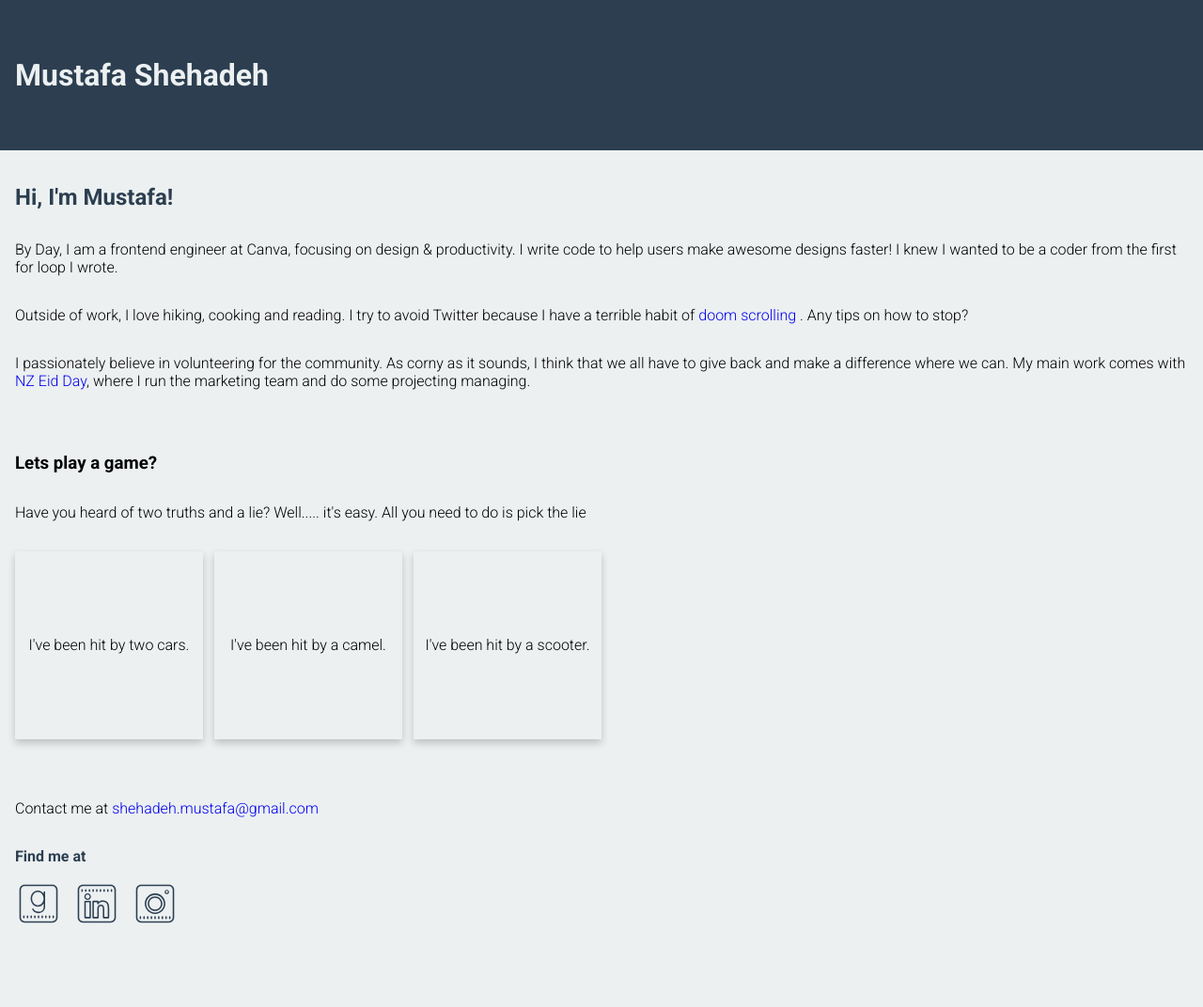
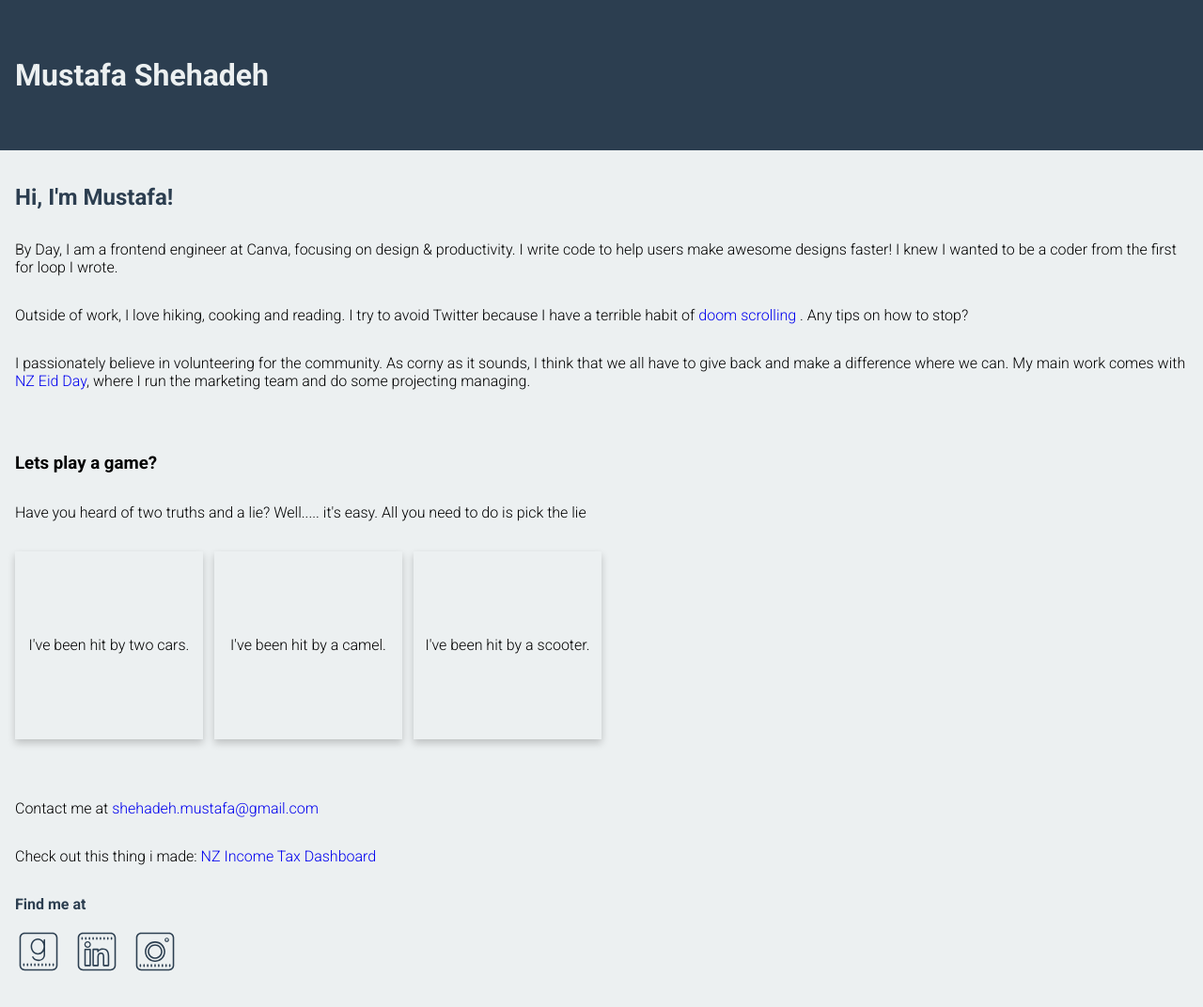
Before and after one commit to mshehadeh/mshehadeh.github.io, a website: page index.html in a window 1280 px wide. Shown: the whole page at 94% size. Before the commit the page ends 1023 px from the top, so only its background shows below. Drawn offline with Linux system fonts and the light colour scheme.

Commit message:
add a link

```diff
--- a/index.html
+++ b/index.html
@@ -71,6 +71,10 @@
             shehadeh.mustafa@gmail.com
             </a>
          </p>
+         <p>Check out this thing i made:  <a href="/tax/index.html">
+          NZ Income Tax Dashboard
+          </a>
+       </p>
          <h4>Find me at</h4>
          <ul class="svg-holder">
             <li>
```
